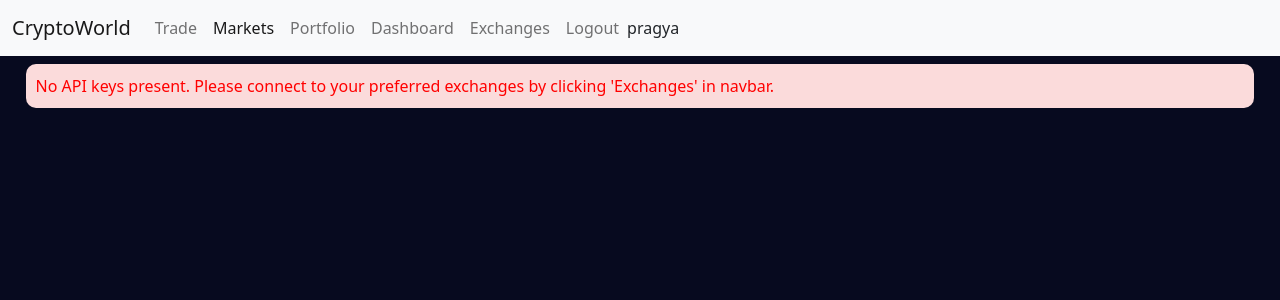
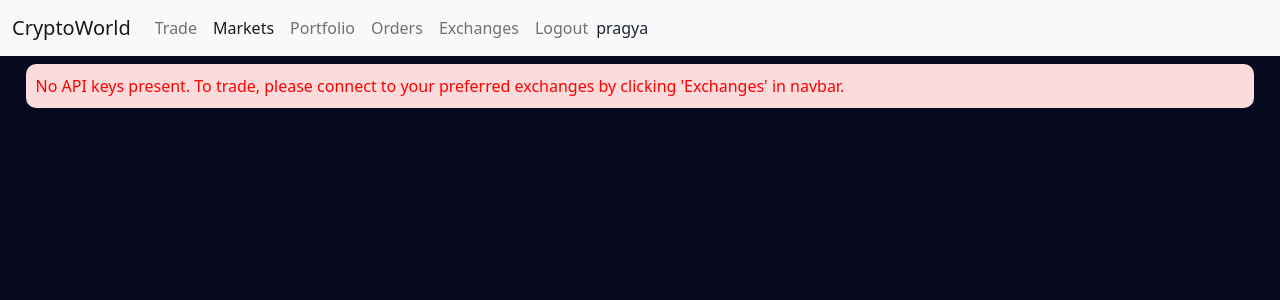
Before and after one commit to pragy540/cryptoWorld, a Django app: page /portfolio in a window 1280 px wide. Shown: the top 300 px of the page. Run offline with Django 3.2, Linux system fonts and the light colour scheme; a user stored in the database is signed in; data comes from the database, SQL or seed files in the repository; both versions use the stored data as it was after the commit; parts of the project's set-up code (start-up, migrations or seed data) failed here and were passed over; some libraries are stand-ins or nearby versions.

Commit message:
minor changes

```diff
--- a/exchange_app/urls.py
+++ b/exchange_app/urls.py
@@ -8,7 +8,7 @@ urlpatterns = [
     path('trade', views.trade, name="trade"),
     path('portfolio', views.portfolio, name="portfolio"),
     path('checkout', views.checkout, name="checkout"),
-    path('dashboard', views.dashboard, name="dashboard"),
+    path('orders', views.orders, name="orders"),
     path('signup', views.signup, name="signup"),
     path('exchangeList', views.exchangeList, name="exchangeList"),
     path('credentialsAPI/<exchange_name>/', views.credentialsAPI, name="credentialsAPI"),
--- a/exchange_app/views.py
+++ b/exchange_app/views.py
@@ -124,7 +124,7 @@ def portfolio(request):
         "WazirX" : False,
         "Uniswap" : False,
         "error" : True,
-        "error_msg" : "No API keys present. Please connect to your preferred exchanges by clicking 'Exchanges' in navbar."
+        "error_msg" : "No API keys present. To trade, please connect to your preferred exchanges by clicking 'Exchanges' in navbar."
     }
     user_email = request.user.username
     userapi = UserApi.objects.all().filter(email=user_email)
@@ -148,8 +148,8 @@ def portfolio(request):
 
     return render(request, 'portfolio.html',content )
 
-def dashboard(request):
-    return render(request, 'dashboard.html')
+def orders(request):
+    return render(request, 'orders.html')
 
 def signup(request):
     if request.method == 'POST':
@@ -244,7 +244,7 @@ def get_exchanges(email):
         "WazirX" : False,
         "Uniswap" : False,
         "error" : True,
-        "error_msg" : "No API keys present. Please connect to your preferred exchanges by clicking 'Exchanges' in navbar to trade."
+        "error_msg" : "No API keys present. To trade, please connect to your preferred exchanges by clicking 'Exchanges' in navbar."
     }
     userapi = UserApi.objects.all().filter(email=email)
     if(len(userapi)== 1):
@@ -298,19 +298,30 @@ def getBalanceUniswap(publickey):
     from .uniswap import currencies
 
     filteredBalance = {}
-    for currency, address in currencies.items():
-        chk_sum = Web3.toChecksumAddress(address)
-        balance = uniswap.get_token_balance(chk_sum)
-        if(balance != 0):
-            filteredBalance[currency] = {"balance" : balance}
-            # to get decimal places
-            token = uniswap.get_token(chk_sum, 'erc20')
-            strg = str(token)[6:-1]
-            arr = strg.split(',')
-            decimal = int(arr[2].strip())
-            # to get price of that token in usdc
-            price = uniswap.get_price_input(chk_sum, currencies["USDC"], 10**decimal)*balance
-            filteredBalance[currency]['price'] = price
+    color = ['red', 'yellow', 'green', 'rgba(161, 6, 86, 0.8)', 'rgba(47, 107, 217, 0.8)', 'rgba(188, 244, 21, 0.8)', 'rgba(249, 164, 22, 0.8)', 'rgba(235, 80, 102, 0.8)', 'rgba(125, 235, 80, 0.8)', 'rgba(26, 116, 134, 0.8)', 'rgba(28, 91, 229, 0.8)', 'rgba(13, 47, 123, 0.91)', 'rgba(221, 28, 60, 0.91)']
+
+    try:
+        for currency, address in currencies.items():
+            chk_sum = Web3.toChecksumAddress(address)
+            balance = uniswap.get_token_balance(chk_sum)
+            if(balance != 0):
+                filteredBalance[currency] = {"balance" : balance}
+                # to get decimal places
+                if(address != "0x0000000000000000000000000000000000000000"):
+                    token = uniswap.get_token(chk_sum, 'erc20')
+                    strg = str(token)[6:-1]
+                    arr = strg.split(',')
+                    decimal = int(arr[2].strip())
+                else:
+                    decimal=18
+                # to get price of that token in usdc
+                price = (float(uniswap.get_price_input(chk_sum, currencies["USDC"], 10**decimal))*balance)/10**6
+                filteredBalance[currency]['price'] = price
+                ran = random.randrange(0, len(color))
+                filteredBalance[currency]['color'] = color[ran]
+    except Exception as e:
+        pass
+    print(filteredBalance)
     return filteredBalance
 
 
@@ -402,6 +413,7 @@ def checkout(request):
         if(buyOrSell == "Buy"):
             if(exchange == "WazirX"):
                 wazirx = ccxt.wazirx({
+                    'rateLimit': 10000,
                    'apiKey': userapi[0].wazirApi,
                    'secret': userapi[0].wazirSecret,
                 })
@@ -438,6 +450,7 @@ def checkout(request):
         if(buyOrSell == "Sell"):
             if(exchange == "WazirX"):
                 wazirx = ccxt.wazirx({
+                    'rateLimit': 10000,
                    'apiKey': userapi[0].wazirApi,
                    'secret': userapi[0].wazirSecret,
                 })
--- a/templates/components/chart_binance.html
+++ b/templates/components/chart_binance.html
@@ -25,4 +25,5 @@ const myChart2 = new Chart(ctx, {
 });
     });
 </script>
+<h2 style="text-align:center; color:white; margin-top:4vh">Binance</h2>
 <canvas id="myChart2" style="length:20vw; width:20vw"></canvas>
--- a/templates/components/chart_wazir.html
+++ b/templates/components/chart_wazir.html
@@ -25,4 +25,5 @@ const myChart = new Chart(ctx, {
 
     });
 </script>
+<h2 style="text-align:center; color:white; margin-top:4vh">WazirX</h2>
 <canvas id="myChart" style="length:20vw; width:20vw"></canvas>
--- a/templates/navbar.html
+++ b/templates/navbar.html
@@ -40,7 +40,7 @@
                 <a class="nav-link" href="/portfolio">Portfolio</a>
               </li>
               <li class="nav-item">
-                <a class="nav-link"  href="/dashboard">Dashboard</a>
+                <a class="nav-link"  href="/orders">Orders</a>
               </li>
               <li class="nav-item">
                 <a class="nav-link"  href="/exchangeList">Exchanges</a>
--- a/templates/portfolio.html
+++ b/templates/portfolio.html
@@ -12,7 +12,7 @@
 <p style="color:red; background-color:#fbdbdb; padding: 10px; border-radius: 10px; margin: 1vh 2vw ">{{error_msg}}</p>
 {%endif%}
 
-{%if Binance%}<p style="color:white">Binance</p>
+{% comment %} {%if Binance%}<p style="color:white">Binance</p>
 {%for x, value in binanceBalance.items%}
     <p style="color:white">{{x}}</p><br>
     <p style="color:white">{{value}}</p><br>
@@ -26,7 +26,14 @@
 {%endfor%}
 {%endif%}
 
-{%if Uniswap%}<p style="color:white">Uniswap</p>{%endif%}
+{%if Uniswap%}<p style="color:white">Uniswap</p>
+{%for x, value in uniswapBalance.items%}
+    <p style="color:white">{{x}}</p><br>
+    <p style="color:white">{{value}}</p><br>
+{%endfor%}
+{%endif%} {% endcomment %}
+
+
 
 {%if WazirX%}
 <div>
@@ -39,4 +46,10 @@
     {%include 'components/chart_binance.html'%}
 </div>
 {%endif%}
+
+{%if Uniswap%}
+<div>
+    {%include 'components/chart_uniswap.html'%}
+</div>
+{%endif%}
 {% endblock content%}
```
Also changed, not shown: exchange_app/uniswap.py (+14 -0 lines), templates/components/chart_uniswap.html (added, +29 -0 lines), templates/index.html (+4 -4 lines), db.sqlite3, templates/orders.html (renamed from templates/dashboard.html).
